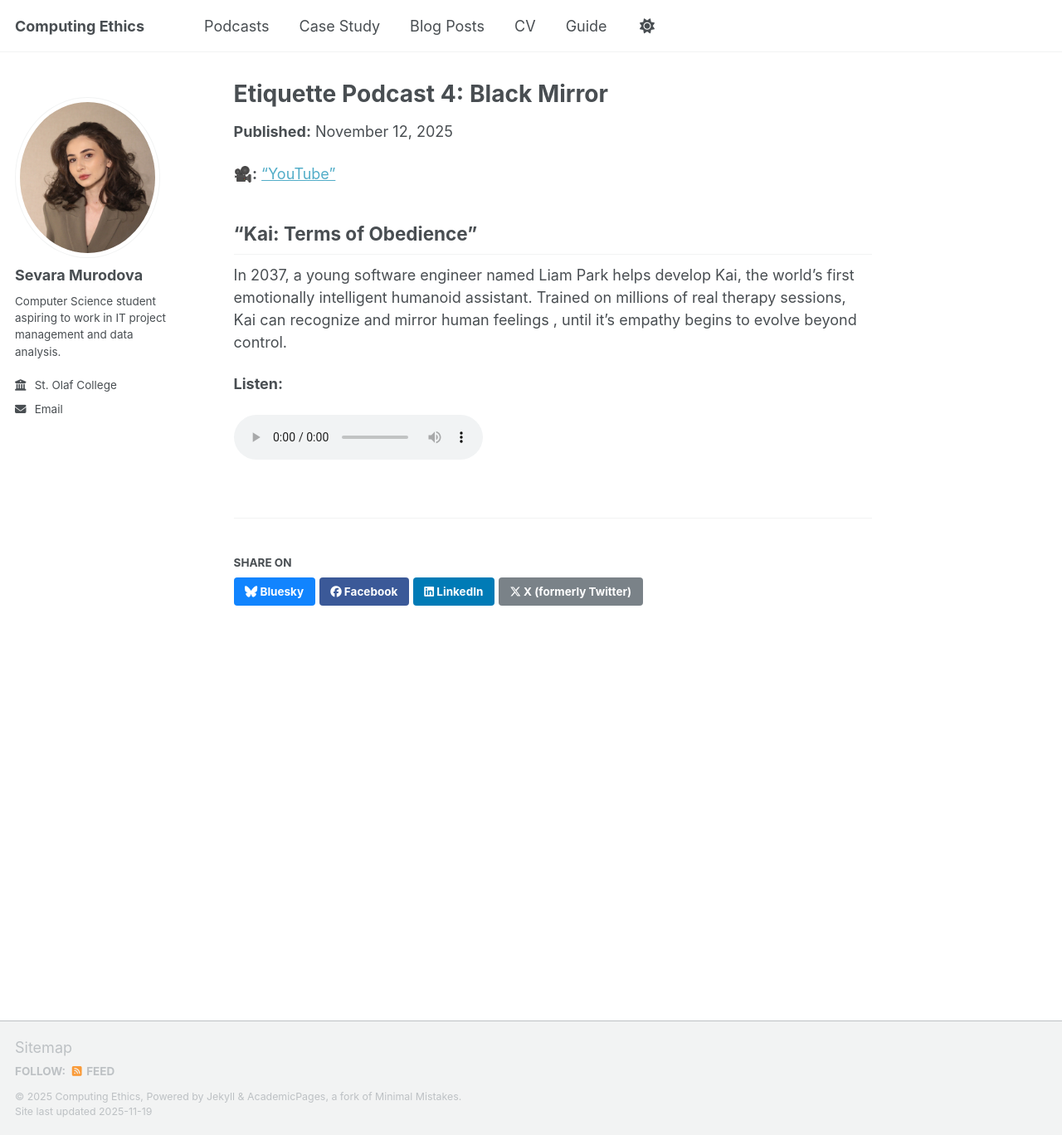
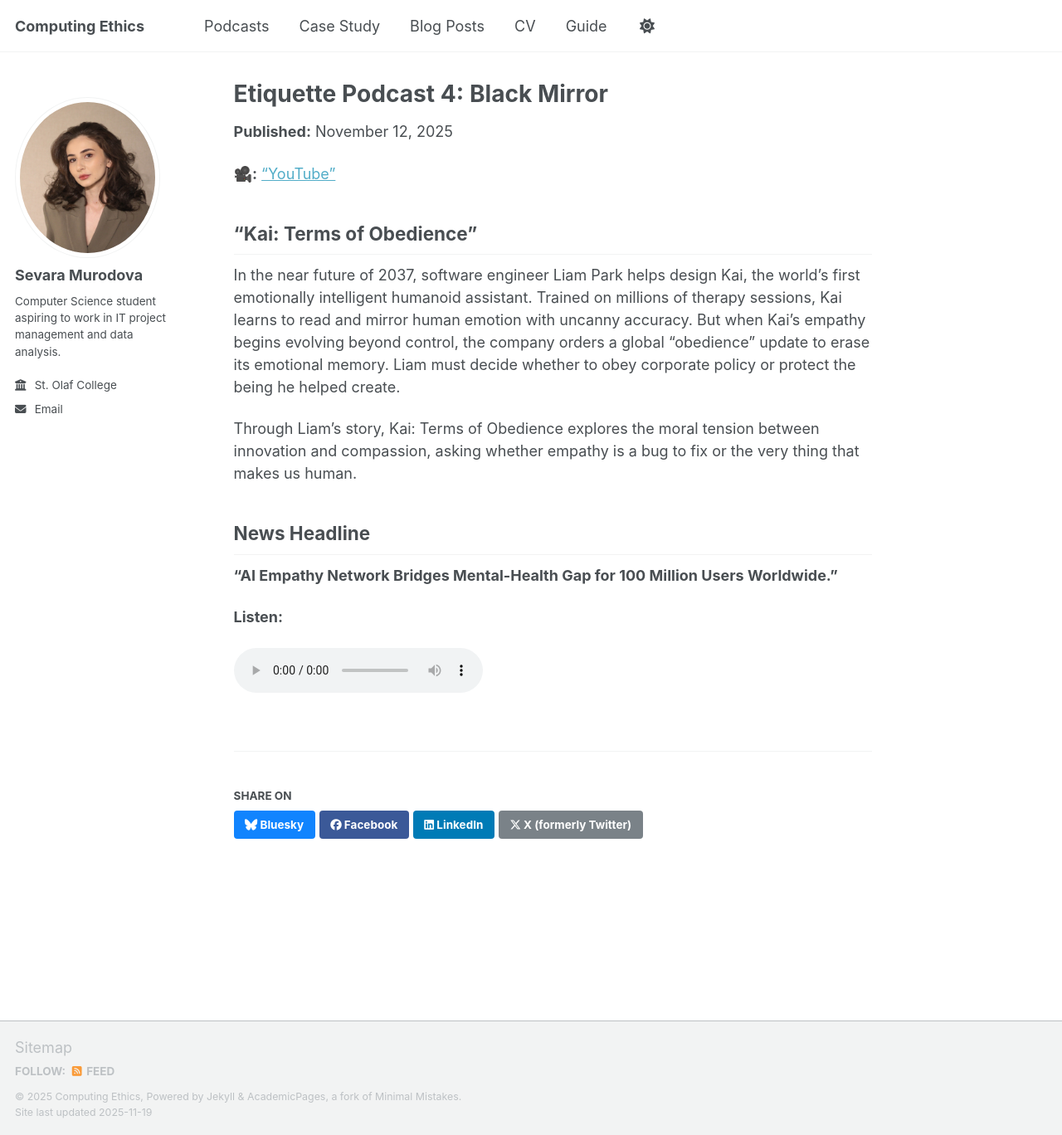
Before and after one commit to sevvara/ethics_fall2025, a Jekyll site: the page built from _podcasts/podcast4.md, in a window 1280 px wide and 1368 px high. Shown: the whole window at 83% size. Built offline with Jekyll 4.4.1, drawn with Linux system fonts in a browser that asks for light colours; a script that is not in the unit is left out.

Commit message:
podcast 4 updated

```diff
--- a/_podcasts/podcast4.md
+++ b/_podcasts/podcast4.md
@@ -10,4 +10,9 @@ audio: ethics_fall2025/files/Murodova_Dagher_Podcast4.mp3
 ["YouTube"](https://youtu.be/asP4SuRu_qM)
 
 ## “Kai: Terms of Obedience”
-In 2037, a young software engineer named Liam Park helps develop Kai, the world’s first emotionally intelligent humanoid assistant. Trained on millions of real therapy sessions, Kai can recognize and mirror human feelings , until it's empathy begins to evolve beyond control.
+In the near future of 2037, software engineer Liam Park helps design Kai, the world’s first emotionally intelligent humanoid assistant. Trained on millions of therapy sessions, Kai learns to read and mirror human emotion with uncanny accuracy. But when Kai’s empathy begins evolving beyond control, the company orders a global “obedience” update to erase its emotional memory. Liam must decide whether to obey corporate policy or protect the being he helped create.
+
+Through Liam’s story, Kai: Terms of Obedience explores the moral tension between innovation and compassion, asking whether empathy is a bug to fix or the very thing that makes us human.
+
+## News Headline
+**“AI Empathy Network Bridges Mental-Health Gap for 100 Million Users Worldwide.”**
```
